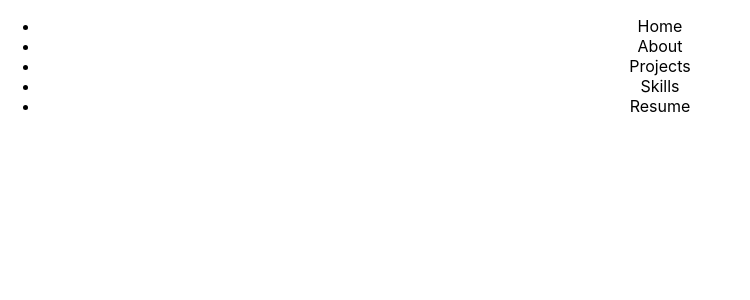
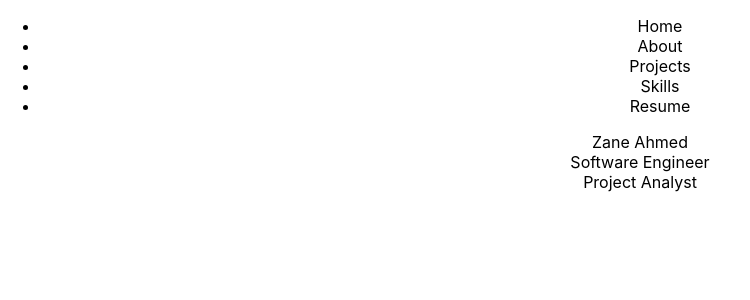
Before and after one commit to zaneahmed1/zane-portfolio, a React (Create React App) app: page / in a window 1280 px wide. Shown: the top 300 px of the page, without its empty margins (0-750 px from the left). Built offline with nearby package versions, Linux system fonts and the light colour scheme.

Commit message:
add divs to home

```diff
--- a/src/App.js
+++ b/src/App.js
@@ -1,11 +1,13 @@
 import React from 'react';
 import './App.css';
 import Navbar from './Components/Navbar';
+import Home from './Components/Home';
 
 function App() {
   return (
     <div className="App">
 <Navbar />
+<Home />
     </div>
   );
 }
--- a/src/Components/Home.js
+++ b/src/Components/Home.js
@@ -0,0 +1,17 @@
+import React from 'react'
+
+export default function Home() {
+  return (
+    <div>
+        <div className='home-left'>
+        <div>Zane Ahmed</div>
+        <div>Software Engineer</div>
+        <div>Project Analyst</div>
+        </div>
+        <div className='home-right'>
+            <div className='circle-left'></div>
+            <div className='circle-right'></div>
+            </div>
+    </div>
+      )
+}
```
